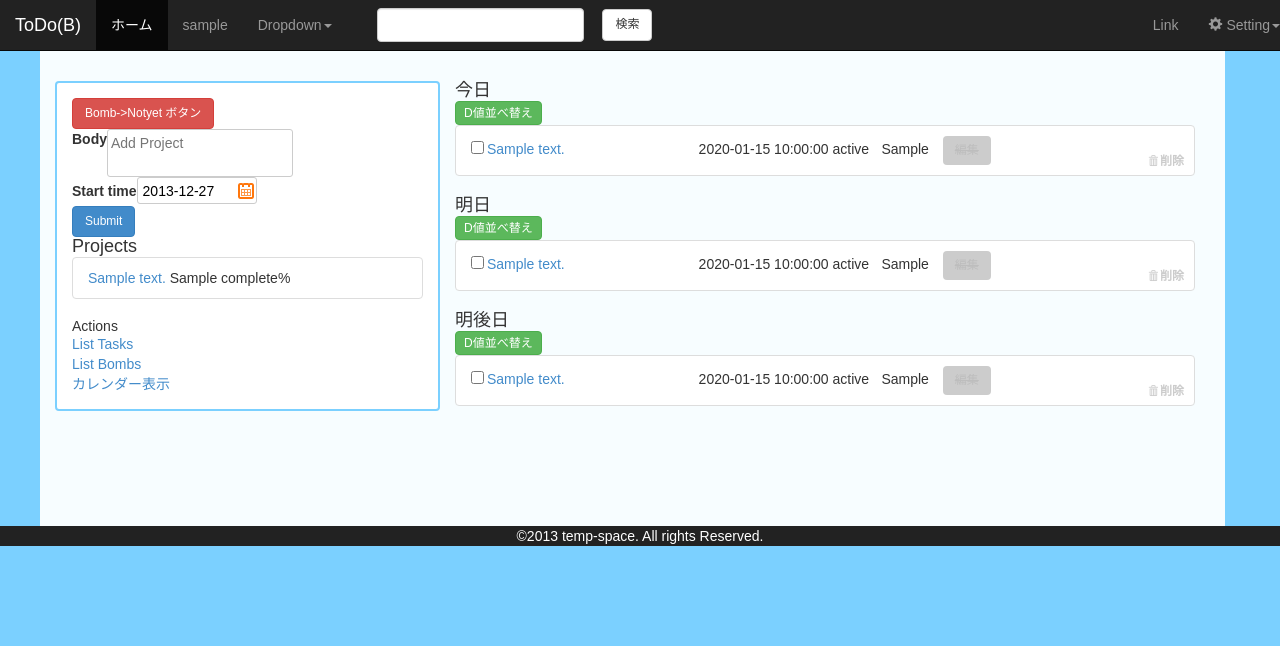
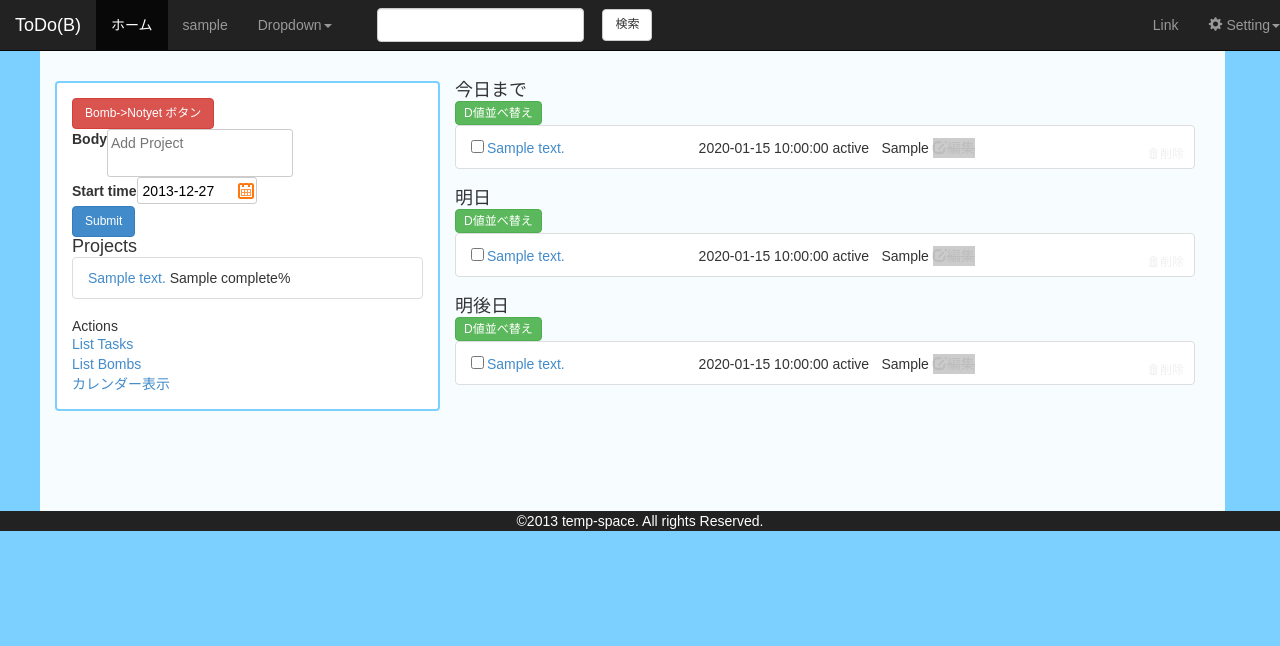
Before and after one commit to 8705/higgs, a CakePHP app: the page made by app/View/Tasks/index.ctp in a window 1280 px wide; the page is wider, and only the part inside the window is pictured. Shown: the top 646 px of that part. Run offline with PHP 8.4 and a stand-in for CakePHP, Linux system fonts and the light colour scheme; the template is opened without the code that fills it: most values are stand-ins (such as "Sample title", 1, 10 or a date in 2020); form fields are guessed from the names that the template uses; data that the repository does not hold is empty; some libraries are stand-ins or nearby versions.

Commit message:
・カレンダーの土日/当日マーク ・その他細々した表示の修正

```diff
--- a/app/View/Elements/Tasks/tasklist.ctp
+++ b/app/View/Elements/Tasks/tasklist.ctp
@@ -5,7 +5,7 @@
     <span class="start_time"><?php echo h($task['Task']['start_time']); ?></span>
     <span class="status"><?php echo h($task['Task']['status']); ?></span>
     <span class="d_param"><?php echo h($task['Task']['d_param']); ?></span>
-    <span class="<?php echo h($task['Task']['status']=='notyet'?'edit-task':'disable-edit btn-disabled');?> btn btn-default">編集</span>
-    <span class="delete-task"><span class="glyphicon glyphicon-trash"></span><b>削除</b></span>
+    <span class="<?php echo h($task['Task']['status']=='notyet'?'edit-task':'disable-edit btn-disabled');?>"><span class="glyphicon glyphicon-edit"></span>編集</span>
+    <span class="delete-task"><span class="glyphicon glyphicon-trash"></span>削除</span>
     <span class="sequence" style="display:none;"><?php echo h($task['Task']['sequence']); ?></span>
 </li>
--- a/app/View/Tasks/index.ctp
+++ b/app/View/Tasks/index.ctp
@@ -1,4 +1,4 @@
-<h2>今日</h2><a class="btn btn-success sort-link" href="/tasks/sort/d/today">D値並べ替え</a>
+<h2>今日まで</h2><a class="btn btn-success sort-link" href="/tasks/sort/d/today">D値並べ替え</a>
 <ul class="list-group task-list sort-list" id="task-list-today">
 <?php if (count($tasks_today)): ?>
 	<?php foreach ($tasks_today as $task): ?>
--- a/app/webroot/css/style.css
+++ b/app/webroot/css/style.css
@@ -206,7 +206,7 @@ input:hover, textarea:hover {
     border-bottom: 5px solid #CCC;
 }
 
-/****** ボタン *******************/
+/****** ボタン / アクションテキスト *******************/
 /* ボタン全般 */
 .btn {
     font-size:12px;
@@ -220,12 +220,36 @@ input:hover, textarea:hover {
     right: 10px;
     bottom: 5px;
 }
-.delete-task:hover {
-    color: #6f6f6f;
+.delete-task:hover, .edit-task:hover {
+    color: #979797;
 }
-.delete-task span {
+.delete-task span, .edit-task span, .divide-task span {
     margin-right: 2px;
     font-size: 10px;
+}
+.edit-task {
+    font-size: 12px;
+    color: #CCC;
+    cursor: pointer;
+    position: absolute;
+    right: 60px;
+    bottom: 5px;
+}
+.divide-task {
+    font-size: 12px;
+    color: #CCC;
+    cursor: pointer;
+    position: absolute;
+    right: 110px;
+    bottom: 5px;
+}
+.delete-task, .edit-task, .divide-task {
+    /*display: none !important;*/
+    color:#f0f0f0;
+}
+li:hover .delete-task, li:hover .edit-task, li:hover .divide-task {
+    /*display:inline-block !important;*/
+    color: #979797;
 }
 
 /* チェックボックスの挙動 */
@@ -294,7 +318,12 @@ li.done span.body a {
     vertical-align: top;
     width: 108px;
 }
-
+.calendar td.sunday {
+    background-color: #FFEFEF;
+}
+.calendar td.saturday {
+    background-color: #F0FCFF;
+}
 .calendartask {
     background-color: #A8EE79;;
     border-radius: 2px;
--- a/app/webroot/js/ajax.js
+++ b/app/webroot/js/ajax.js
@@ -11,7 +11,23 @@ function cancelEvent(e) {
         window.event.returnValue = false;
     }
 }
-//分割用タスクのhtml部品
+//タスクのhtml部品
+function htmlAddElm(data) {
+    var elm =$(
+        '<li id="task_'+data.result.id+'" class="list-group-item notyet" style="display:none;background-color:'+getHsl(data.result.d_param, data.all_d)+'" data-task-id="'+ data.result.id +'">\n' +
+        '<span class="check-task"><input type="checkbox"></span>\n'+
+        '<span class="body"><a href="/tasks/view/' + data.result.id + '">'+ data.result.body +'</a></span>\n' +
+        '<span class="start_time">'+ data.result.start_time +'</span>\n'+
+        '<span class="status">'+ data.result.status +'</span>\n'+
+        '<span class="d_param">'+ data.result.d_param +'</span>\n'+
+        '<span class="edit-task btn btn-default">編集</span>\n' +
+        // '<span class="divide-task btn btn-default">分割</span>\n' +
+        '<span class="delete-task"><span class="glyphicon glyphicon-trash"></span><b>削除</b></span>\n' +
+        '<span class="sequence" style="display:none;">0</span>\n' +
+        '</li>'
+    );
+    return elm;
+}
 function htmlAddElm(data) {
     var elm =$(
         '<li id="task_'+data.result.id+'" class="list-group-item notyet" style="display:none;background-color:'+getHsl(data.result.d_param, data.all_d)+'" data-task-id="'+ data.result.id +'">\n' +
@@ -71,7 +87,8 @@ function getHsl(d_param, all_d) {
 
 function makeDatePicker() {
     $('input.datepicker').Zebra_DatePicker({
-        direction : [getFutureDate(0), false]
+        direction : [getFutureDate(0), false],
+        first_day_of_week : 0
     });
 }
 
@@ -159,7 +176,11 @@ function addTask(data, textStatus) {
         '<span class="body"><a href="/tasks/view/' + data.result.id + '">'+data.result.body +'</a></span>\n'+
         '<span>0%</span></li>'
     );
+    if($('#task-list-parents .empty').length == 1 ) {
+        $('#task-list-parents .empty').html('');
+    }
     $('#task-list-parents').append(elm);
+
     //正常時
     //トップページ
     if($('table.calendar').length == 0) {
@@ -220,13 +241,6 @@ $(function(){
             $('#TaskIndexForm .submit input').removeAttr('disabled');
         }
     });
-    // $(document).on('keyup', '.no-empty-body',function(){
-    //     if('' === $('.no-empty-body').val() || '' === $('.no-empty-cal').val()) {
-    //         $('.no-empty-submit').attr({disabled : "disabled"});
-    //     }else {
-    //         $('.no-empty-submit').removeAttr('disabled');
-    //     }
-    // })
 
     //タスク新規追加時にトップ画面のタスクリストから適切なシーケンスを取得
     $('#TaskIndexForm .submit').mouseover(function(){
@@ -331,8 +345,8 @@ $(function(){
             '<span class="start_time">'+ start_time +'</span>\n'+
             '<span class="status">'+ status +'</span>\n'+
             '<span class="d_param">'+ d_param +'</span>\n'+
-            '<span class="edit-task btn btn-default">編集</span>\n' +
             divideSpan +
+            '<span class="edit-task"><span class="glyphicon glyphicon-edit"></span>編集</span>\n' +
             '<span class="delete-task"><span class="glyphicon glyphicon-trash"></span><b>削除</b></span>'
         );
 
@@ -636,8 +650,8 @@ $(function(){
                         '<span class="start_time">'+ data.result[i].start_time +'</span>\n'+
                         '<span class="status">notyet</span>\n'+
                         '<span class="d_param">'+ data.result[i].d_param +'</span>\n'+
-                        '<span class="edit-task btn btn-default">編集</span>\n' +
                         '<span class="divide-task btn btn-default">分割</span>\n' +
+                        '<span class="edit-task"><span class="glyphicon glyphicon-edit"></span>編集</span>\n' +
                         '<span class="delete-task"><span class="glyphicon glyphicon-trash"></span><b>削除</b></span>\n' +
                         '</li>'
                     );
@@ -932,6 +946,7 @@ $(function(){
             },
         });
     })
+    $('#calendarPanel').draggable();
 
     //Cal Delete Task
     $(document).on('click', '.cal-panel-cancel',function(e){
@@ -1148,6 +1163,7 @@ $(function(){
     }).disableSelection();
 
     //編集や削除ボタンを押した時のアコーディオンの反応を消す
+    var open_flg = false;
     $(document).on({
         mouseenter : function(){
             open_flg = true;
```
Also changed, not shown: app/View/Helper/CalendarHelper.php (+8 -2 lines).
